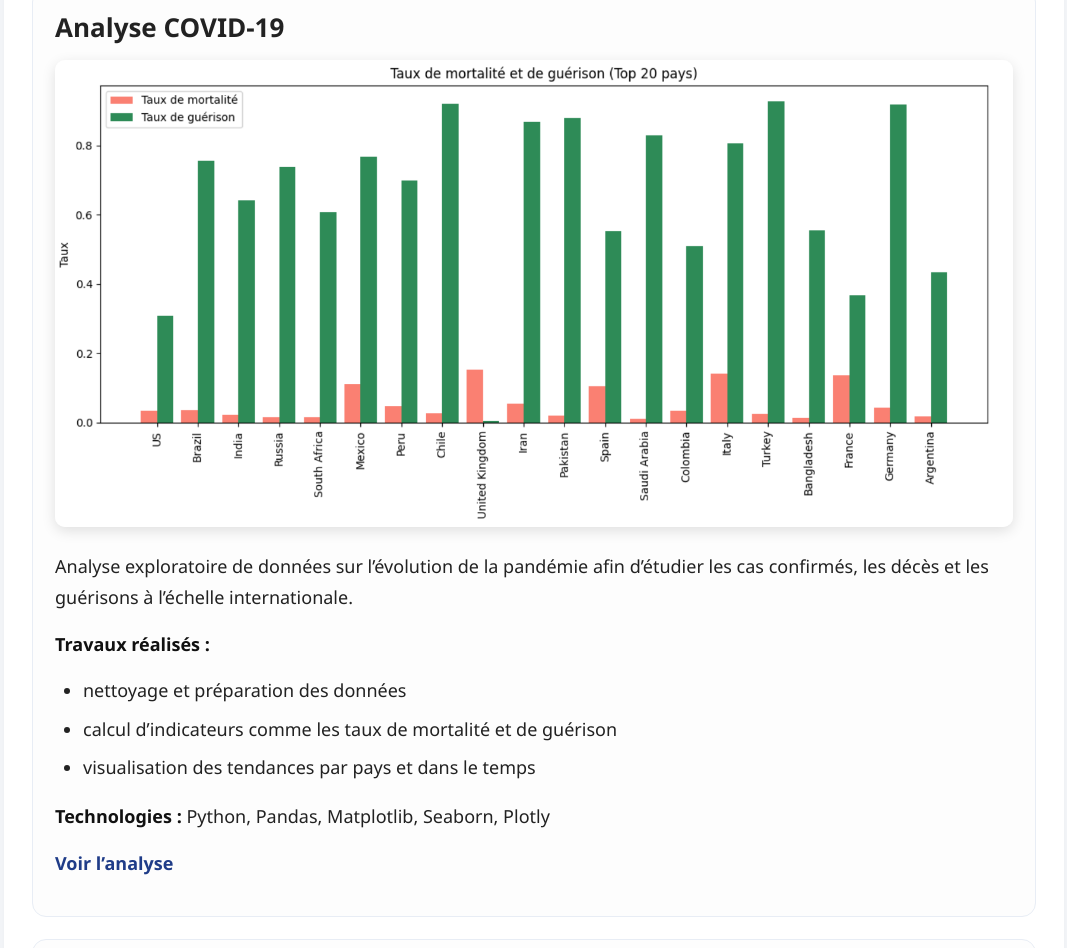
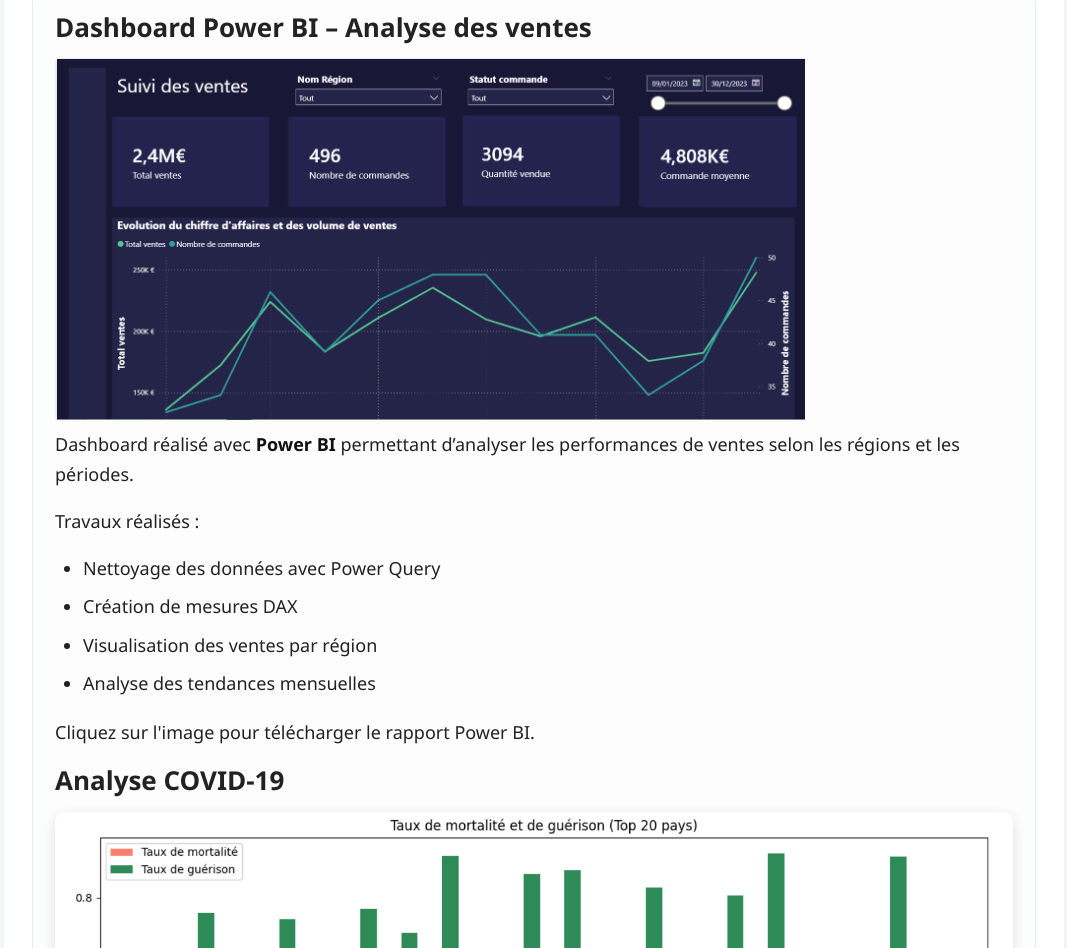
Before and after one commit to Odysseas18/GOMA-Project, a plain HTML site: page index.html in a window 1280 px wide. Shown: the part 1355-2303 px from the top of the page, without its empty margins (106-1173 px from the left). Drawn offline with Linux system fonts and the light colour scheme.

Commit message:
Add Power BI dashboard project details
Updated project card to include Power BI dashboard details and download link.

```diff
--- a/index.html
+++ b/index.html
@@ -77,7 +77,27 @@
       <h2>Projets Data</h2>
 
       <div class="project-card">
-        <h3>Analyse COVID-19</h3>
+        <h3>Dashboard Power BI – Analyse des ventes</h3>
+
+<a href="https://github.com/Odysseas18/GOMA-Project/raw/main/Rapport_vente_formations.pbix" download>
+  <img src="rapport_ventes.png" width="750">
+</a>
+
+<p>
+Dashboard réalisé avec <strong>Power BI</strong> permettant d’analyser les performances de ventes selon les régions et les périodes.
+</p>
+<p>Travaux réalisés :
+<ul>
+<li> Nettoyage des données avec Power Query </li>
+<li> Création de mesures DAX </li>
+<li> Visualisation des ventes par région </li>
+<li> Analyse des tendances mensuelles </li> </ul>
+</p>
+
+<p>
+Cliquez sur l'image pour télécharger le rapport Power BI.
+</p>
+       <h3>Analyse COVID-19</h3>
         <a href="https://github.com/Odysseas18/GOMA-Project/blob/main/Exercice%20Covid.ipynb" target="_blank">
           <img src="covid_cases_trend.png" alt="Graphique COVID-19" class="project-image">
         </a>
```
